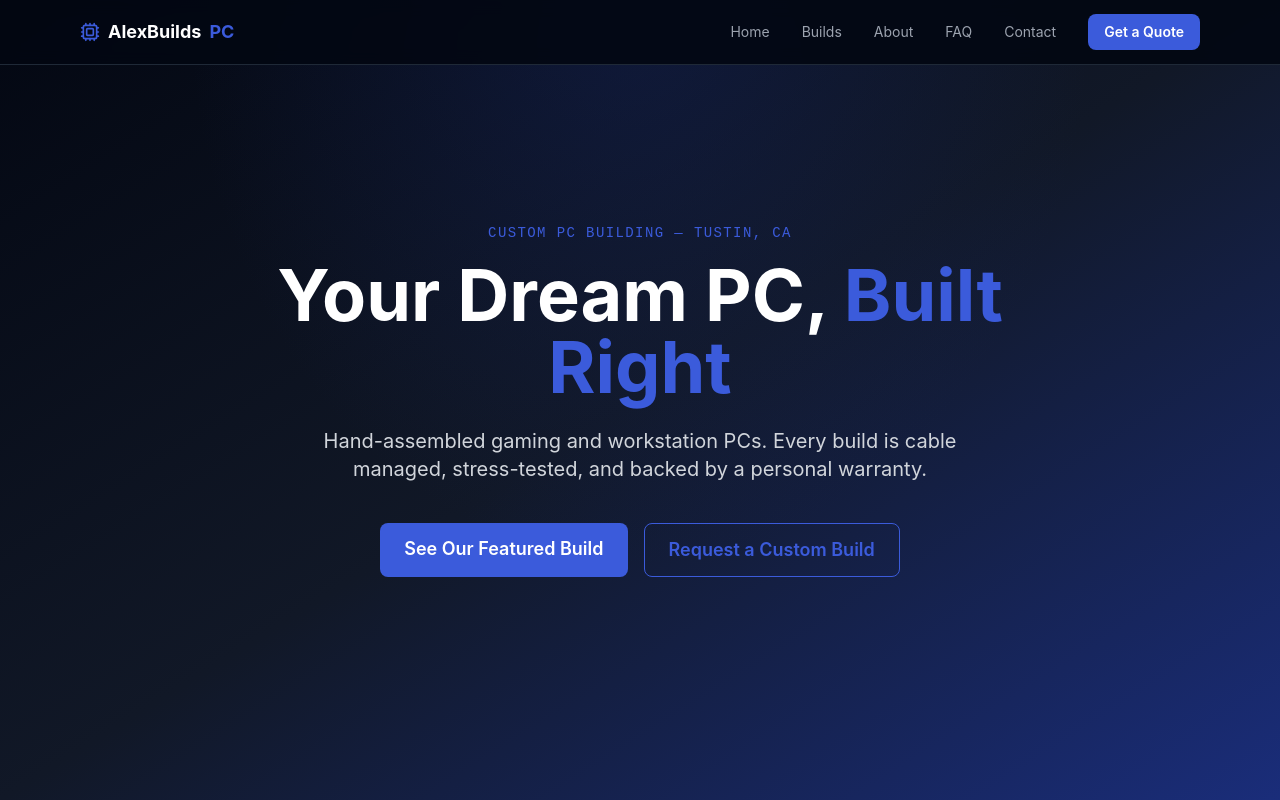
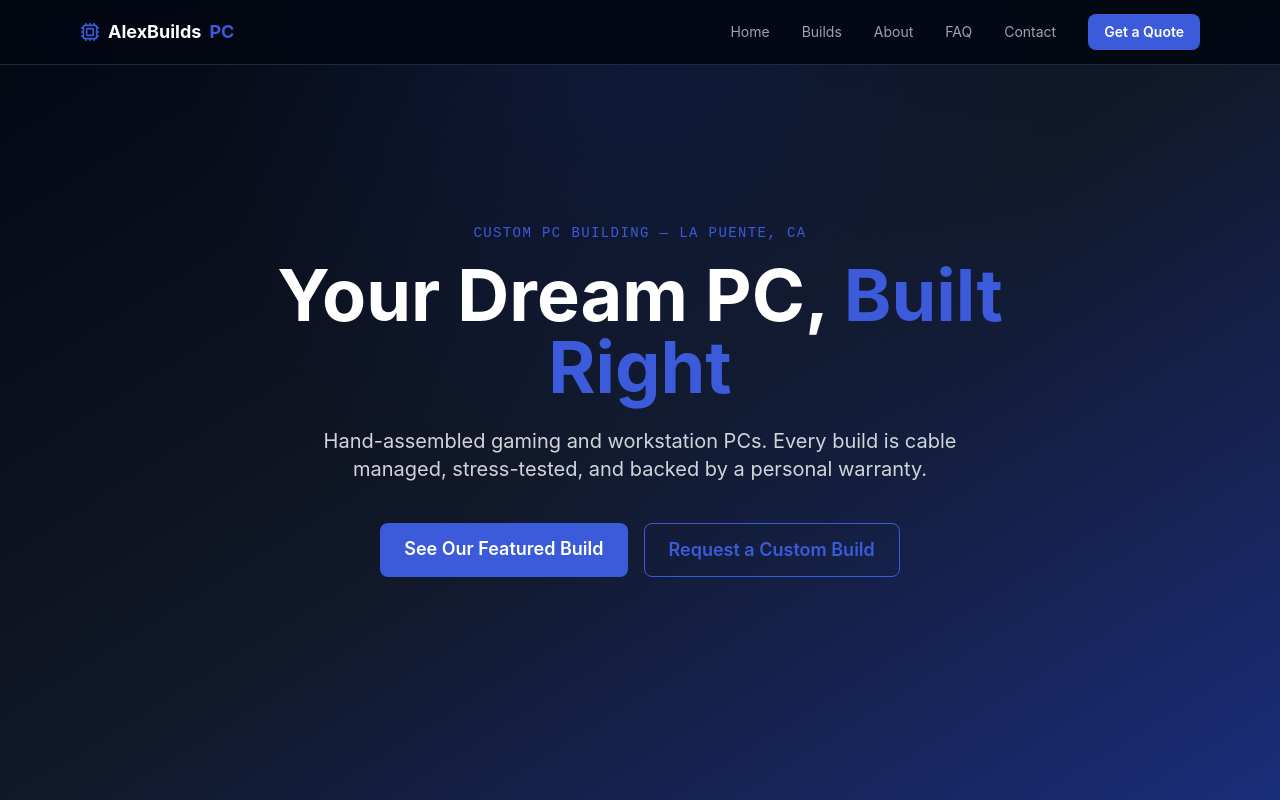
Before and after one commit to alex-reveles/pc-building-business-website, a Next.js app in the folder frontend/: page / in a window 1280 px wide. Shown: the top 800 px of the page. Built offline with nearby package versions, Linux system fonts and the light colour scheme.

Commit message:
Changed location on page.tsk

```diff
--- a/frontend/app/page.tsx
+++ b/frontend/app/page.tsx
@@ -11,7 +11,7 @@ export default function HomePage() {
         <div className="absolute inset-0 bg-[radial-gradient(ellipse_at_top,_var(--tw-gradient-stops))] from-brand-900/30 via-transparent to-transparent" />
         <div className="relative text-center max-w-4xl mx-auto">
           <p className="text-brand-500 font-mono text-sm uppercase tracking-widest mb-4">
-            Custom PC Building — Tustin, CA
+            Custom PC Building — La Puente, CA
           </p>
           <h1 className="text-5xl md:text-7xl font-bold text-white mb-6 leading-tight">
             Your Dream PC,{" "}
```
